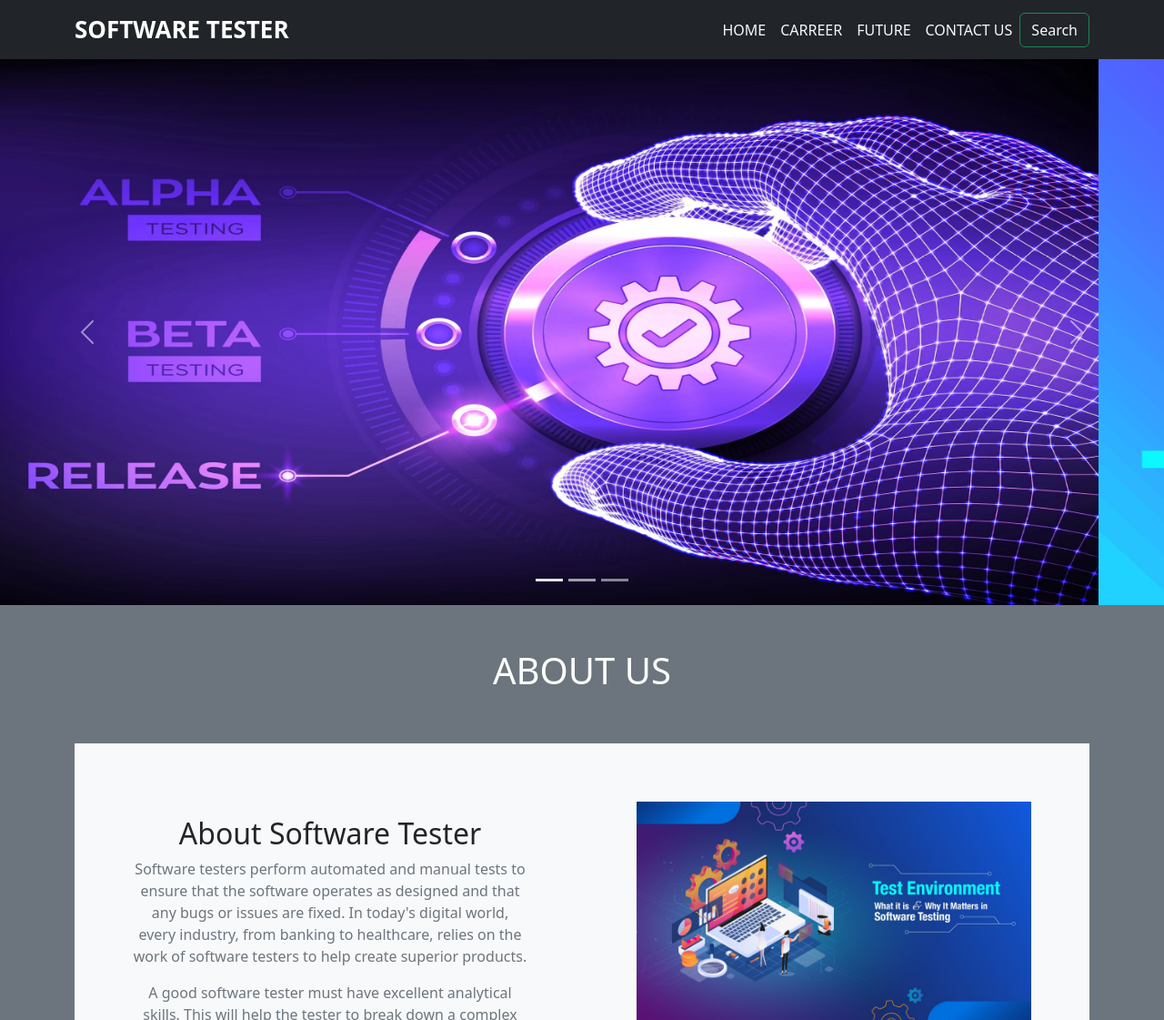
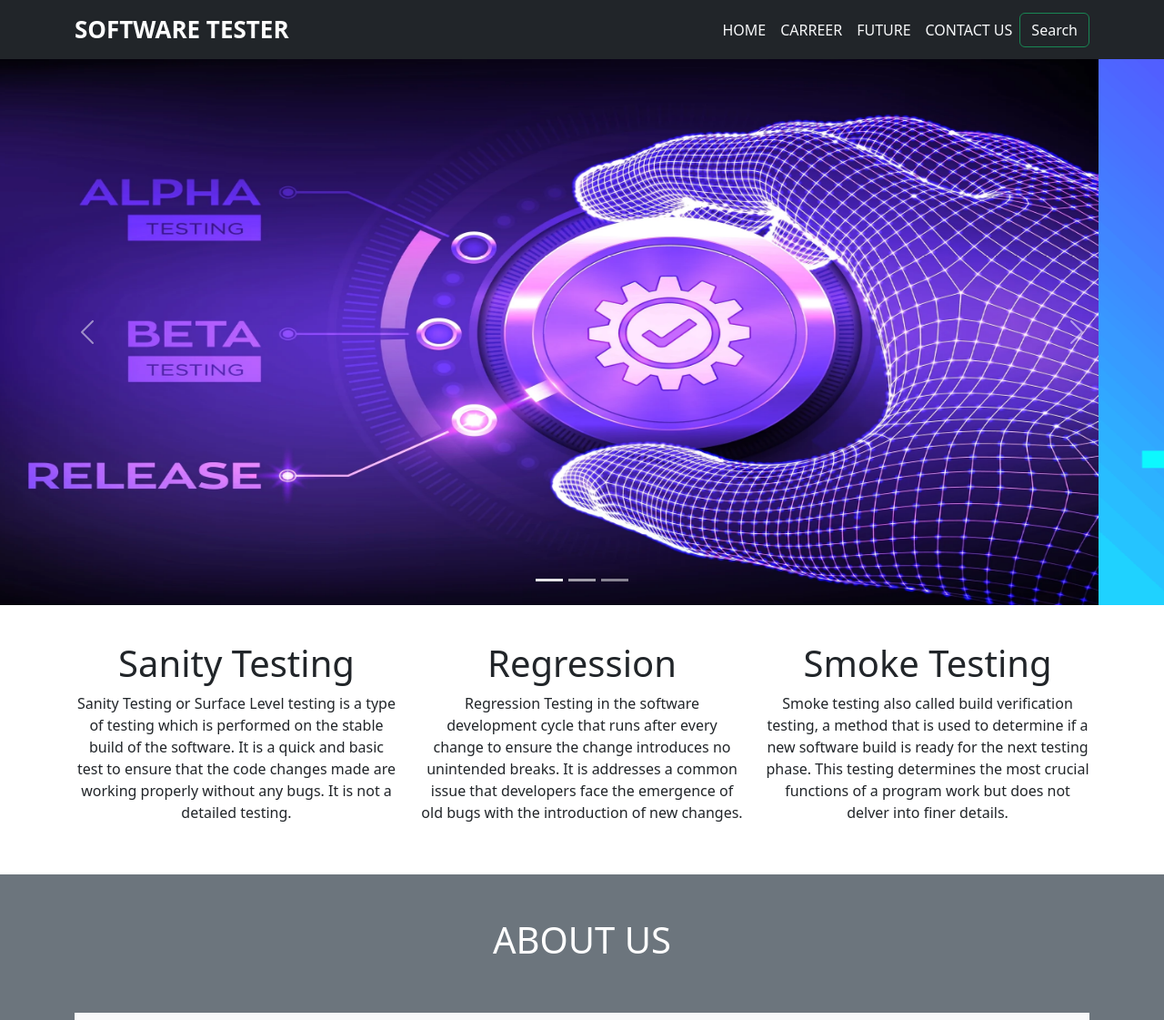
Before and after one commit to mahibaz/Task-3-Bootstrap, a plain HTML site: page index.html in a window 1280 px wide. Shown: the top 1121 px of the page at 91% size. Drawn offline with Linux system fonts and the light colour scheme.

Commit message:
Update index.html

```diff
--- a/index.html
+++ b/index.html
@@ -83,6 +83,26 @@
         </button>
       </div>
 
+      <div class="container container-xl">
+        <div class="row justify-content-center testing">
+          <div class="col-4 text-center">
+            <h1>Sanity Testing</h1>
+            <p>Sanity Testing or Surface Level testing is a type of testing which is performed on the stable build of the software.
+              It is a quick and basic test to ensure that the code changes made are working properly without any bugs. It is not a detailed testing.</p>
+          </div>
+          <div class="col-4 text-center">
+            <h1>Regression</h1>
+            <p>Regression Testing in the software development cycle that runs after every change to ensure the change introduces no unintended breaks.
+              It is addresses a common issue that developers face the emergence of old bugs with the introduction of new changes.</p>
+          </div>
+          <div class="col-4 text-center">
+            <h1>Smoke Testing</h1>
+            <p>Smoke testing also called build verification testing, a method that is used to determine
+              if a new software build is ready for the next testing phase. This testing determines the most crucial functions of a program
+              work but does not delver into finer details.</p>
+          </div>
+        </div>
+      </div>
     </main>
 
     <!--about us-->
```
